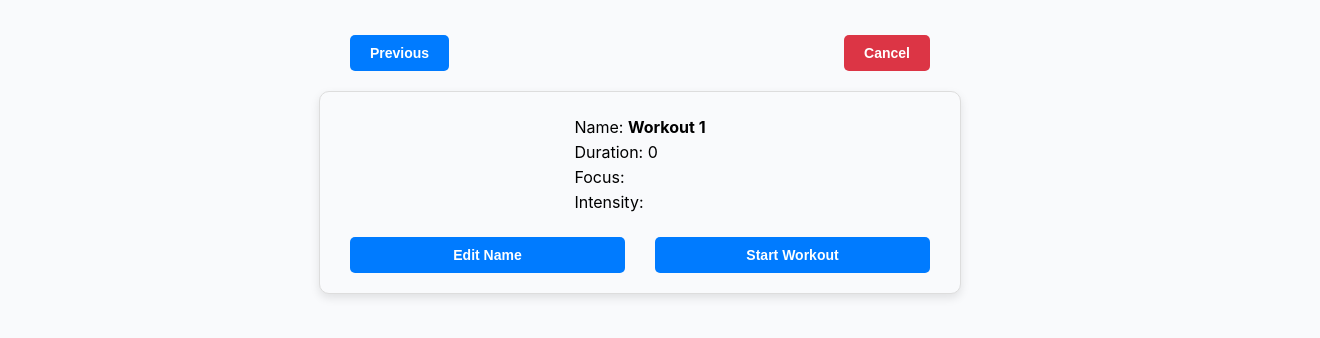
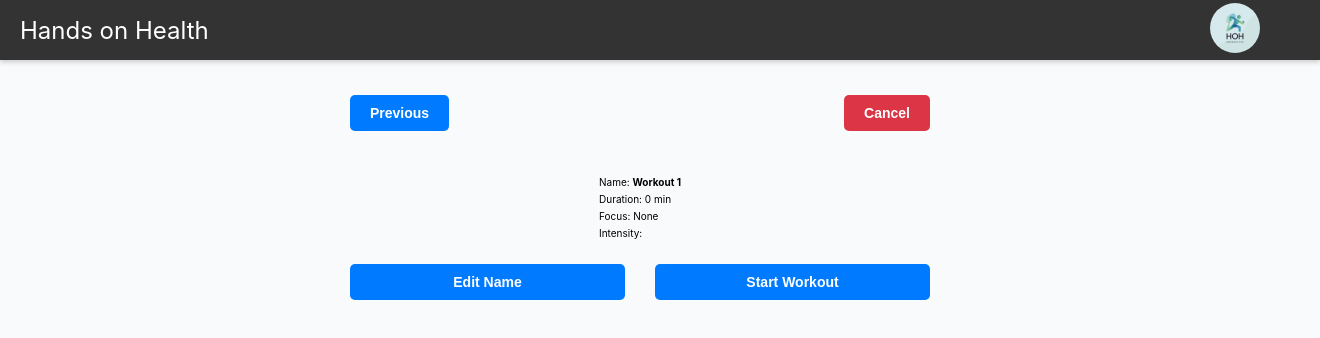
Before and after one commit to weloniheu/Hands-on-Health2, a React (Create React App) app in the folder client/: page /review-plan in a window 1280 px wide. Shown: the top 338 px of the page, 1320 px wide, since content can reach past the window. Built offline with nearby package versions, Linux system fonts and the light colour scheme.

Commit message:
if more than one focus, add commas to review list

```diff
--- a/client/src/components/WorkOutPlan/css/review.css
+++ b/client/src/components/WorkOutPlan/css/review.css
@@ -8,16 +8,14 @@
     padding: 20px;
     margin: 0 auto;
     background-color: #f9fafc;
-    border: 1px solid #ddd;
     border-radius: 10px;
     width: 90%;
     max-width: 600px;
-    box-shadow: 0px 4px 10px rgba(0, 0, 0, 0.1);
-
 }
 
 /* Plan details section */
 .plan-detail-container {
+    font-size: 10px;
     margin-bottom: 20px;
 }
 
--- a/client/src/components/WorkOutPlan/review.tsx
+++ b/client/src/components/WorkOutPlan/review.tsx
@@ -4,6 +4,7 @@ import { useNavigate } from "react-router-dom";
 import { useWorkout } from "../../contexts/WorkoutContext";
 import { useAuth } from "../../contexts/AuthContext";
 import "./css/review.css";
+import Header from "./Header";
 
 function Review() {
     const { duration, focus, intensity } = useWorkout();
@@ -36,6 +37,7 @@ function Review() {
 
     return (
         <div>
+            < Header/>
             <div className="navbar-space"></div> {/* Placeholder space for future navbar */}
             <div className="top-nav-buttons">
                 <button className="previous-button" onClick={handlePrevious}>Previous</button>
@@ -56,8 +58,10 @@ function Review() {
                             <strong>{planName}</strong>
                         )}
                     </p>
-                    <p className="plan-detail">Duration: {duration}</p>
-                    <p className="plan-detail">Focus: {focus}</p>
+                    <p className="plan-detail">Duration: {duration} min</p>
+                    <p className="plan-detail">
+                        Focus: {focus.length > 1 ? focus.join(", ") : focus[0] || "None"}
+                    </p>
                     <p className="plan-detail">Intensity: {intensity}</p>
                 </div>
                 <div className="edit-buttons">
```
